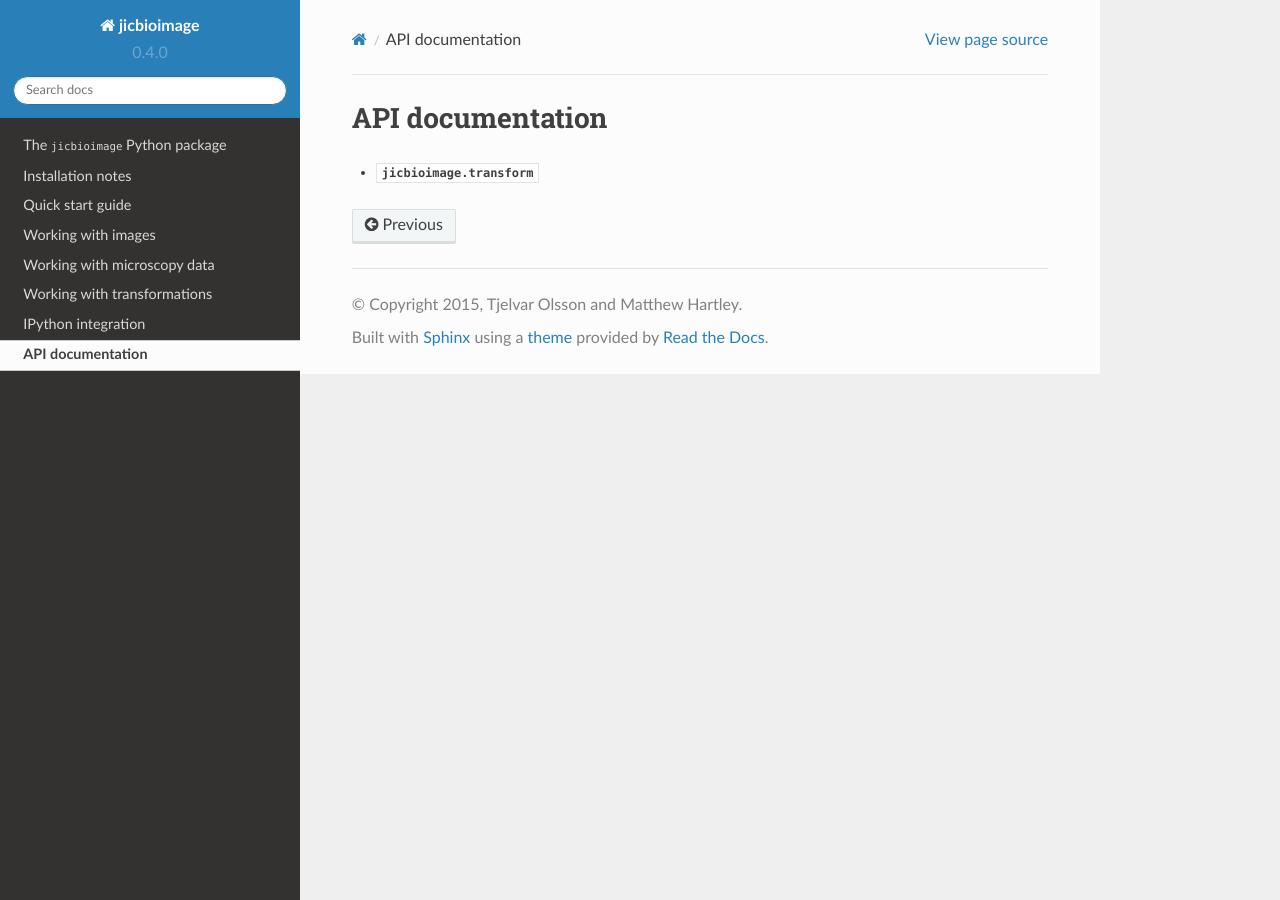
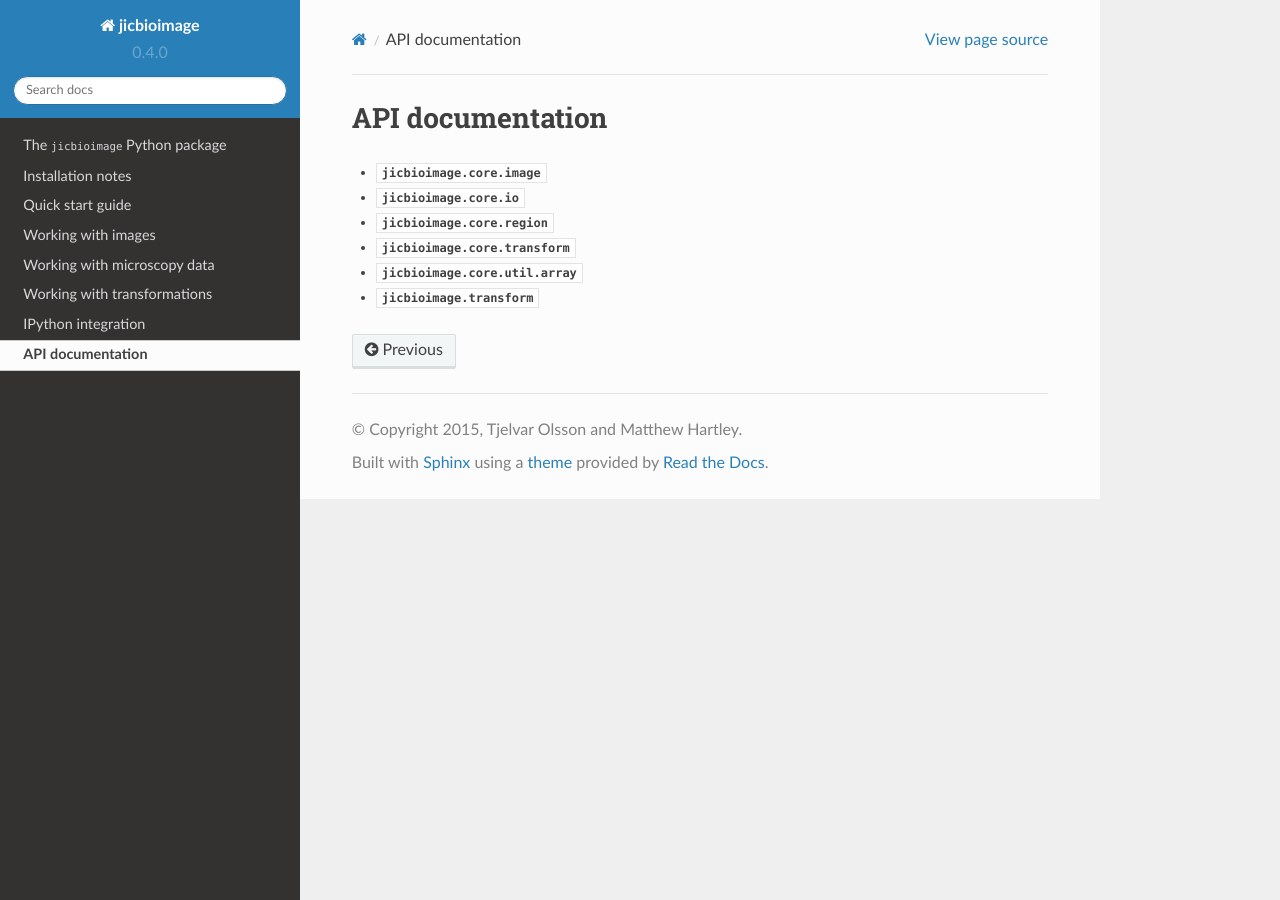
Before and after one commit to JIC-CSB/jicbioimage, a Sphinx documentation site: the page built from docs/source/api.rst, in a window 1280 px wide. Built offline with Sphinx 7.4.7 and the Read the Docs theme 2.0.0, drawn with Linux system fonts in a browser that asks for light colours.

Commit message:
Added jicbioimage.core api links.

```diff
--- a/docs/source/api.rst
+++ b/docs/source/api.rst
@@ -1,4 +1,9 @@
 API documentation
 =================
 
+- :mod:`jicbioimage.core.image`
+- :mod:`jicbioimage.core.io`
+- :mod:`jicbioimage.core.region`
+- :mod:`jicbioimage.core.transform`
+- :mod:`jicbioimage.core.util.array`
 - :mod:`jicbioimage.transform`
```
